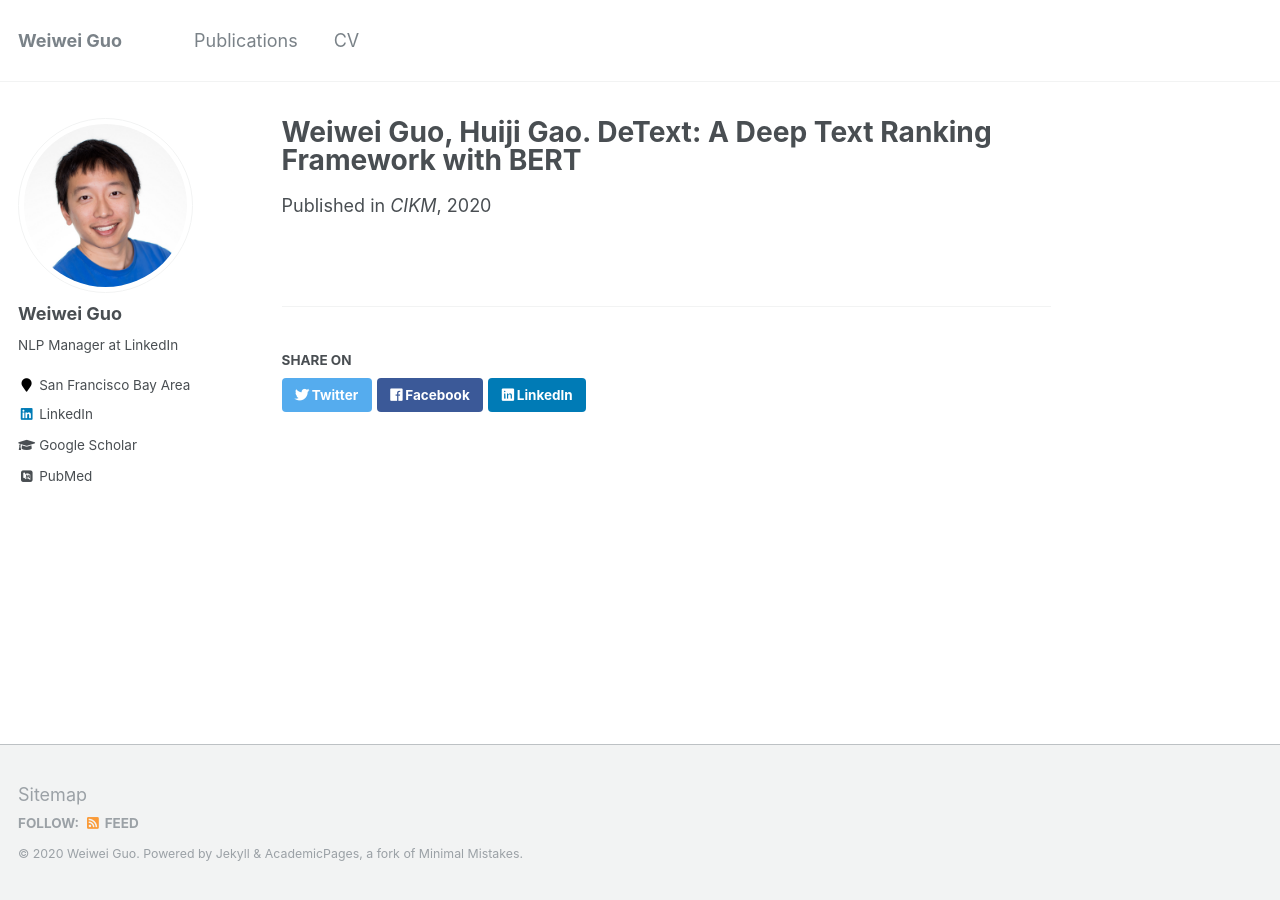
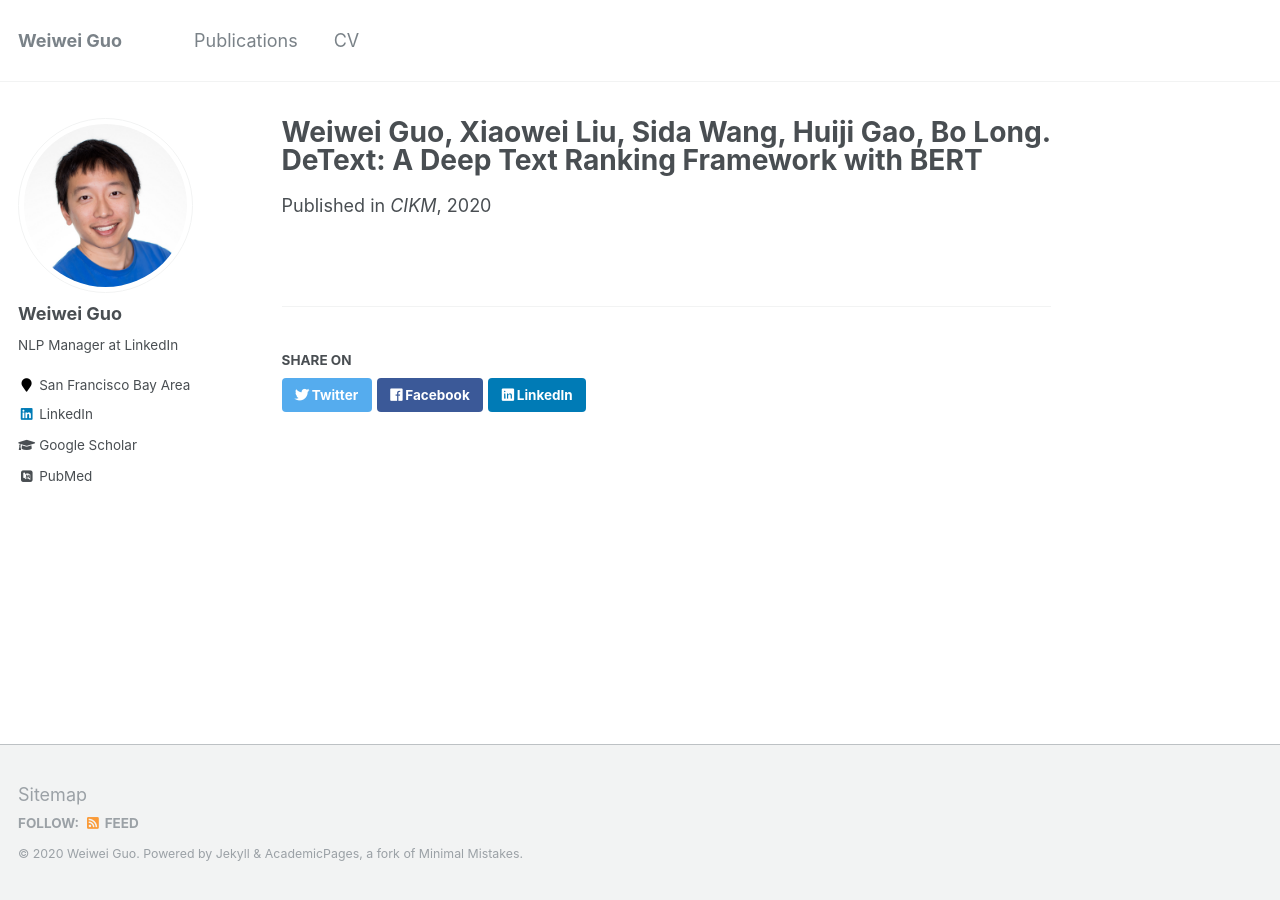
Before and after one commit to guoweiwei/guoweiwei.github.io, a Jekyll site: the page built from _publications/2009-10-01-paper-title-number-1.md, in a window 1280 px wide. Built offline with Jekyll 4.4.1, drawn with Linux system fonts in a browser that asks for light colours; some web fonts are replaced.

Commit message:
update paper

```diff
--- a/_publications/2009-10-01-paper-title-number-1.md
+++ b/_publications/2009-10-01-paper-title-number-1.md
@@ -1,5 +1,5 @@
 ---
-title: "Weiwei Guo, Huiji Gao. DeText: A Deep Text Ranking Framework with BERT"
+title: "Weiwei Guo, Xiaowei Liu, Sida Wang, Huiji Gao, Bo Long. DeText: A Deep Text Ranking Framework with BERT"
 date: 2020-10-01
 venue: 'CIKM'
 paperurl: 'http://academicpages.github.io/files/paper2.pdf'
```
